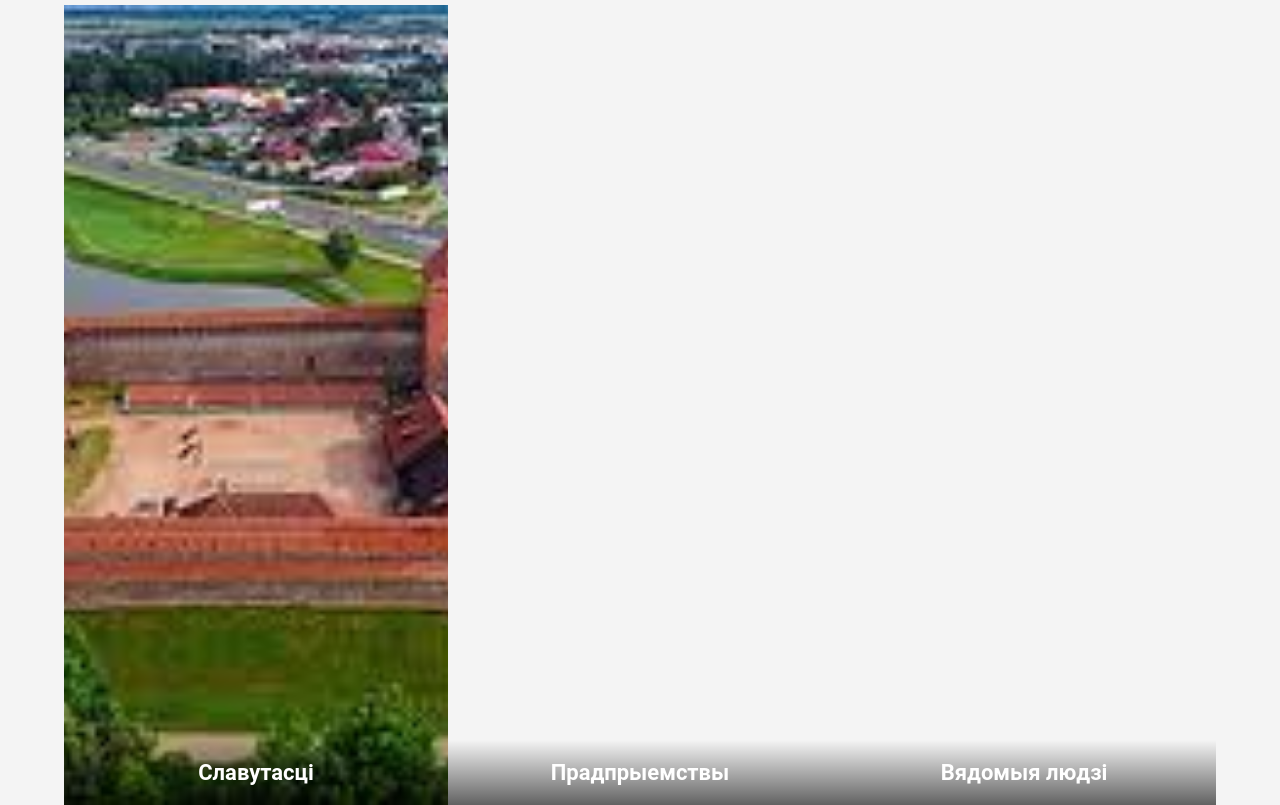
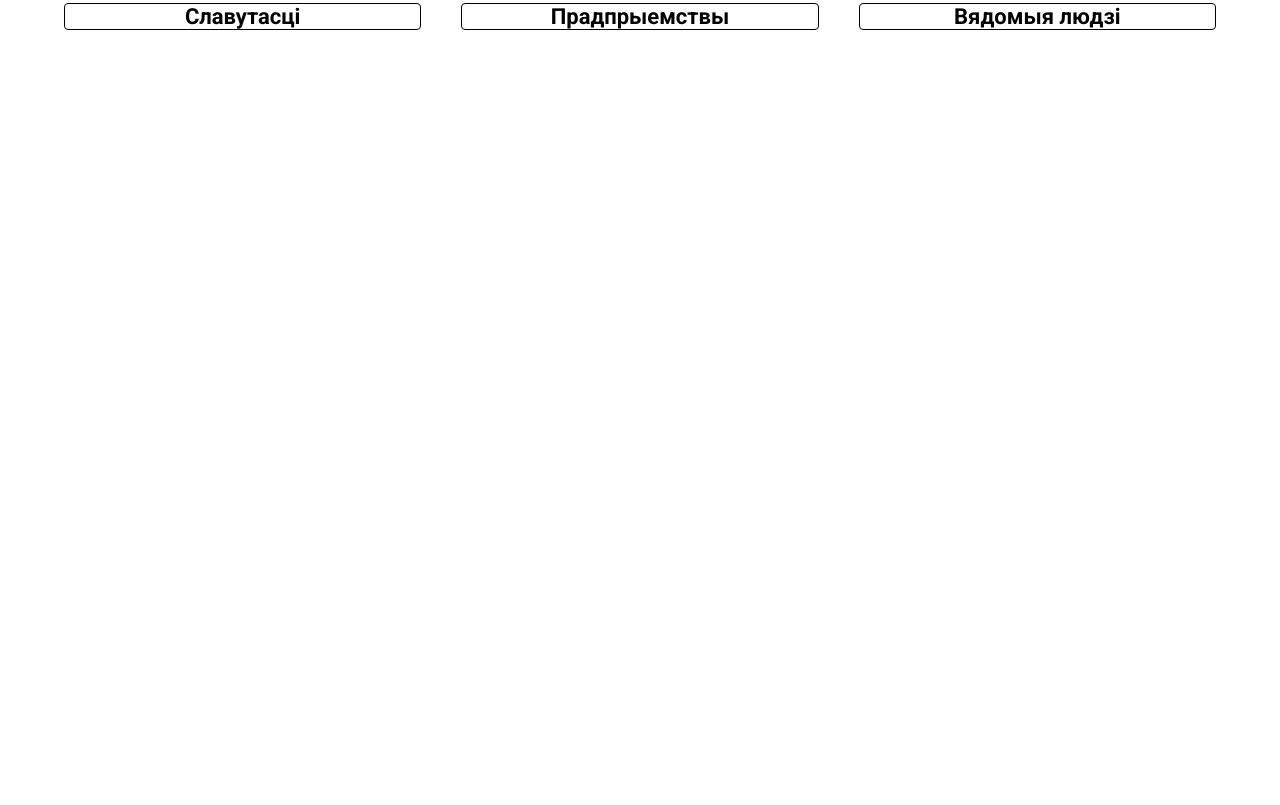
Before and after one commit to Symevich/LidaGid, a plain HTML site: page index.html in a window 1280 px wide. Shown: the part 88-893 px from the top of the page. After the commit the page ends 800 px from the top, so only its background shows below. Drawn offline with Linux system fonts and the light colour scheme.

Commit message:
Revert "some changes from AI"

```diff
--- a/css/style.css
+++ b/css/style.css
@@ -1,12 +1,20 @@
 * {
   margin: 0;
   padding: 0;
-  box-sizing: border-box;
-  font-family: "Roboto", sans-serif;
+}
+
+a {
+  text-decoration: none;
+  color: inherit;
+}
+
+ul {
+  list-style: none;
 }
 
 body {
-  background: #f4f4f4;
+  font-family: "Roboto", sans-serif;
+  font-size: 16px;
 }
 
 .container {
@@ -15,46 +23,26 @@ body {
 }
 
 .title {
-  text-align: center;
   font-size: 28px;
-  margin-bottom: 20px;
-}
-.menu {
-  display: flex;
-  height: 100vh;
-}
-
-.card {
-  position: relative;
-  flex: 1;
-  overflow: hidden;
-  text-decoration: none;
-  color: white;
-  cursor: pointer;
-}
-
-.card-bg {
-  position: absolute;
-  width: 100%;
-  height: 100%;
-  background-size: cover;
-  background-position: center;
-  transition: transform 0.5s ease;
-}
-
-.card-text {
-  position: absolute;
-  bottom: 0;
-  width: 100%;
-  padding: 20px;
-  background: linear-gradient(to top, rgba(0, 0, 0, 0.6), transparent);
   text-align: center;
 }
 
-.card-text h2 {
+.buttons {
+  display: flex;
+  justify-content: center;
+  gap: 40px;
+}
+
+.button {
+  width: 100%;
+  height: 100%;
+  display: flex;
+  justify-content: center;
+  border: 1px solid #000;
+  border-radius: 4px;
+  margin: auto;
+}
+
+.button-text {
   font-size: 22px;
 }
-
-.card:hover .card-bg {
-  transform: scale(1.05);
-}
--- a/index.html
+++ b/index.html
@@ -1,46 +1,41 @@
 <!doctype html>
-<html lang="be">
+<html lang="en">
   <head>
     <meta charset="UTF-8" />
-    <title>Гід па Лідзе</title>
-    <link rel="stylesheet" href="css/style.css" />
+    <meta name="viewport" content="width=device-width, initial-scale=1.0" />
+    <title>Аўдыёгід па горадзе Ліда</title>
+    <link rel="stylesheet" href="./css/style.css" />
+    <link rel="stylesheet" href="./css/normalize.css" />
+    <link rel="preconnect" href="https://fonts.googleapis.com" />
+    <link rel="preconnect" href="https://fonts.gstatic.com" crossorigin />
+    <link
+      href="https://fonts.googleapis.com/css2?family=Roboto:ital,wght@0,100..900;1,100..900&display=swap"
+      rel="stylesheet"
+    />
   </head>
+
   <body>
     <div class="container">
       <h1 class="title">Аўдыёгід па горадзе Ліда</h1>
-      <section class="menu">
-        <a href="html/sights.html" class="card">
-          <div
-            class="card-bg"
-            style="background-image: url(&quot;./assets/images/zamak.jpg&quot;)"
-          ></div>
-          <div class="card-text">
-            <h2>Славутасці</h2>
-          </div>
+      <div class="buttons">
+        <a href="./html/sights.html" class="button">
+          <img src="" alt="" class="button-bg" />
+          <h2 class="button-text">Славутасці</h2>
         </a>
-
-        <a href="html/enterprises.html" class="card">
-          <div
-            class="card-bg"
-            style="
-              background-image: url(&quot;assets/images/enterprise.jpg&quot;);
-            "
-          ></div>
-          <div class="card-text">
-            <h2>Прадпрыемствы</h2>
-          </div>
+        <a href="./html/enterprices.html" class="button">
+          <img src="" alt="" class="button-bg" />
+          <h2 class="button-text">Прадпрыемствы</h2>
         </a>
-
-        <a href="html/people.html" class="card">
-          <div
-            class="card-bg"
-            style="background-image: url(&quot;assets/images/people.jpg&quot;)"
-          ></div>
-          <div class="card-text">
-            <h2>Вядомыя людзі</h2>
-          </div>
+        <a href="./html/people.html" class="button">
+          <img src="" alt="" class="button-bg" />
+          <h2 class="button-text">Вядомыя людзі</h2>
         </a>
-      </section>
+      </div>
+      <!-- <iframe
+      src="https://www.google.com/maps/d/u/0/embed?mid=1S24caovn_XpYUaWduyCRw0Fc2dURHTg&ehbc=2E312F"
+      width="640"
+      height="480"
+    ></iframe> -->
     </div>
   </body>
 </html>
```
